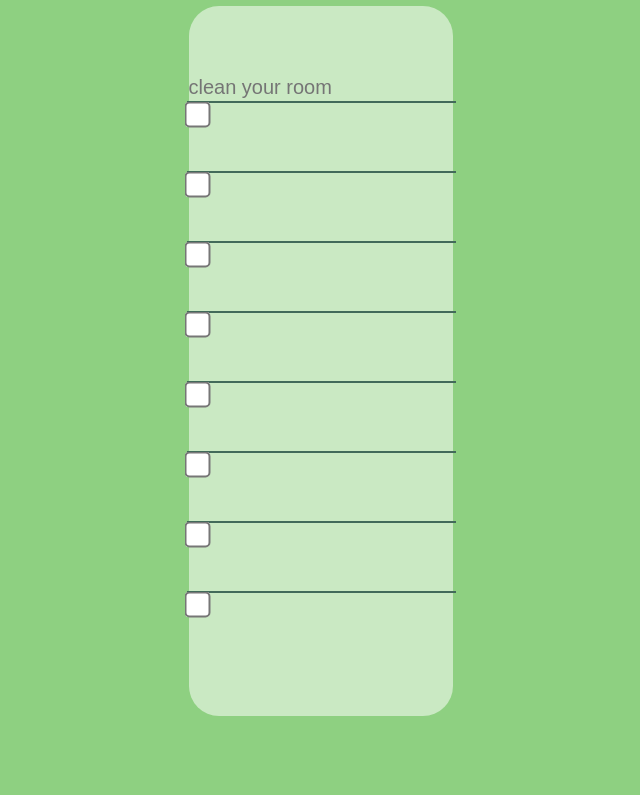
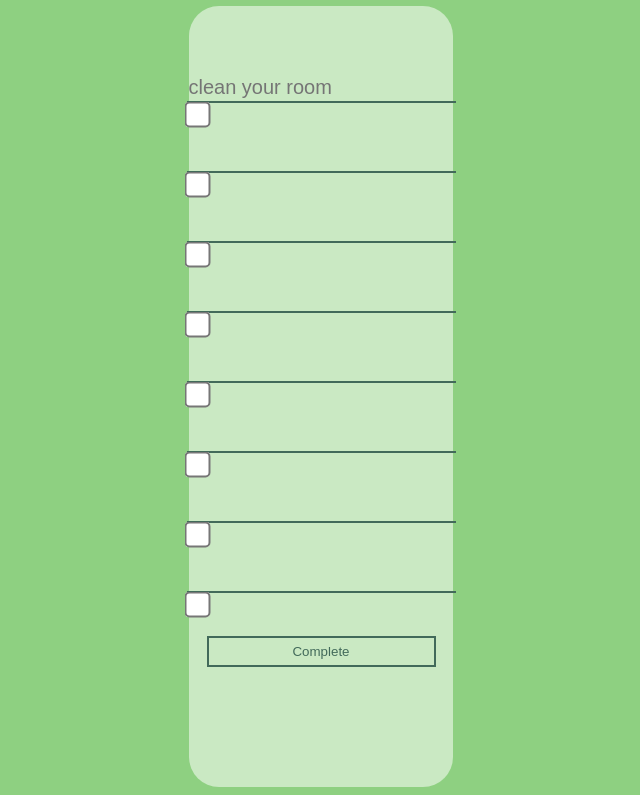
Before and after one commit to KingChlorine/To-Do-List, a plain HTML site: page index.html in a window 1280 px wide. Shown: the part 95-890 px from the top of the page, without its empty margins (319-959 px from the left). Before the commit the page ends 819 px from the top, so only its background shows below. Drawn offline with Linux system fonts and the light colour scheme.

Commit message:
Added a button
To clear input fields

```diff
--- a/index.html
+++ b/index.html
@@ -56,6 +56,8 @@
         <input class="add" type="text"> <input class="check" type="checkbox">
     </label>
 
+    <input id="complete" type="submit" value="Complete">
+
     </div>
     </div>
 
--- a/styles.css
+++ b/styles.css
@@ -58,6 +58,7 @@ body {background-color: #8ED081}
 
 .check {accent-color: #426A5A;
         transform: scale(2);
+       background-color: #426A5A;
        }
 
 @media (max-width: 600px)
@@ -70,3 +71,21 @@ body {background-color: #8ED081}
     {margin: 0;}
 
 }
+
+#complete {
+   margin: 20px;
+   padding-top: 6px;
+   padding-bottom: 6px;
+   background-color: transparent;
+   color: #426A5A;
+   border: 2px solid #426A5A;
+}
+
+#complete:hover {
+    background-color: #8ED081;
+}
+
+#complete:active {
+    color: #8ED081;
+    background-color: #426A5A;
+}
```
